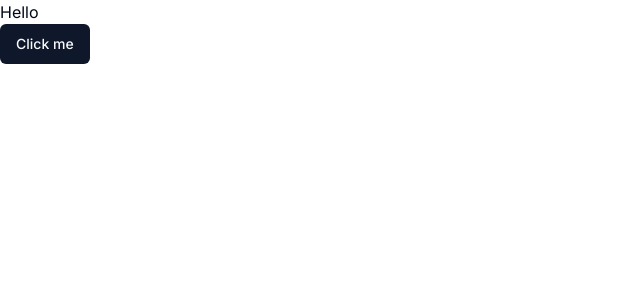
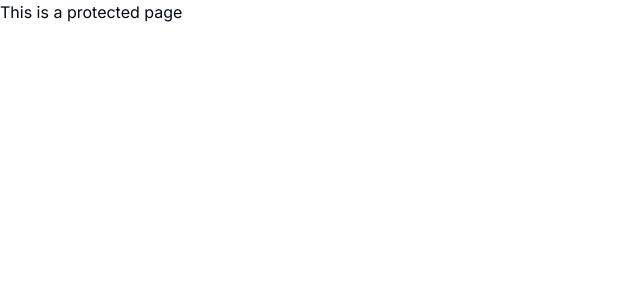
Before and after one commit to jims3ne1/lms-tutorial, a Next.js app: page / in a window 1280 px wide. Shown: the top 300 px of the page, without its empty margins (0-640 px from the left). Built offline with nearby package versions, Linux system fonts and the light colour scheme.

Commit message:
- Add auth page - Add dashbard page

```diff
--- /dev/null
+++ b/app/(auth)/sign-in/page.tsx
@@ -0,0 +1,11 @@
+import React from "react";
+
+const SignIn = () => {
+  return (
+    <div>
+      <p>This is a unprotected page</p>
+    </div>
+  );
+};
+
+export default SignIn;
--- /dev/null
+++ b/app/(dashboard)/(routes)/page.tsx
@@ -0,0 +1,12 @@
+import React from "react";
+
+const Dashboard = () => {
+  return (
+    <div>
+      {" "}
+      <p>This is a protected page</p>
+    </div>
+  );
+};
+
+export default Dashboard;
--- a/app/(group)/a/page.tsx
+++ /dev/null
@@ -1,7 +0,0 @@
-import React from "react";
-
-const A = () => {
-  return <div>A</div>;
-};
-
-export default A;
--- a/app/(group)/b/page.tsx
+++ /dev/null
@@ -1,7 +0,0 @@
-import React from "react";
-
-const B = () => {
-  return <div>B</div>;
-};
-
-export default B;
--- a/app/(group)/layout.tsx
+++ /dev/null
@@ -1,7 +0,0 @@
-import React from "react";
-
-const GroupLayout = ({ children }: { children: React.ReactNode }) => {
-  return <div className="h-full bg-sky-500 text-white">{children} </div>;
-};
-
-export default GroupLayout;
--- a/app/page.tsx
+++ /dev/null
@@ -1,9 +0,0 @@
-import { Button } from "@/components/ui/button";
-export default function Home() {
-  return (
-    <div>
-      <p>Hello</p>
-      <Button>Click me</Button>
-    </div>
-  );
-}
```
